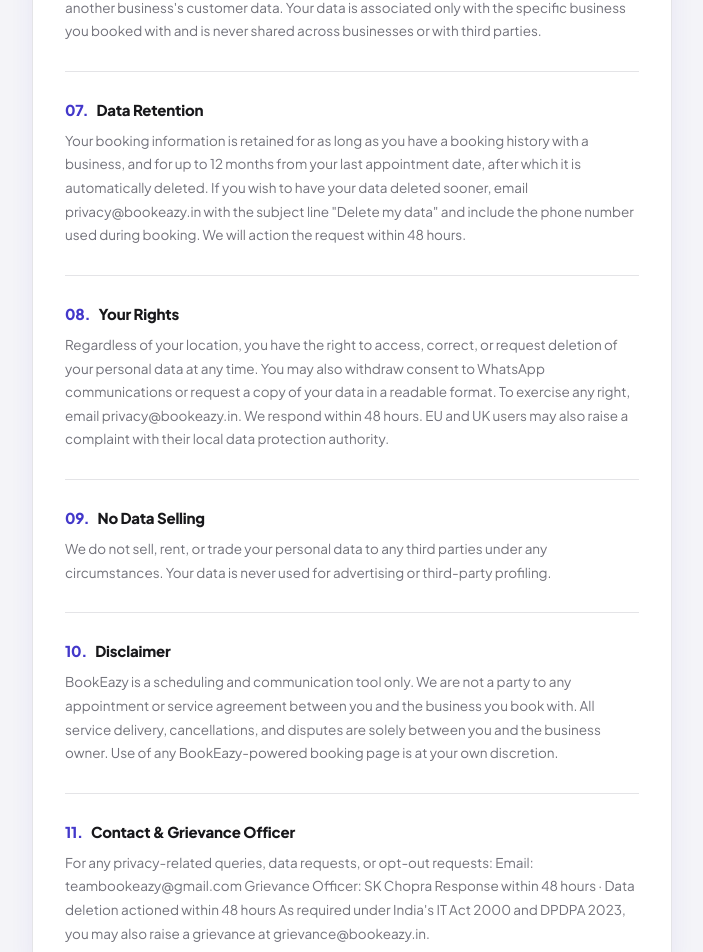
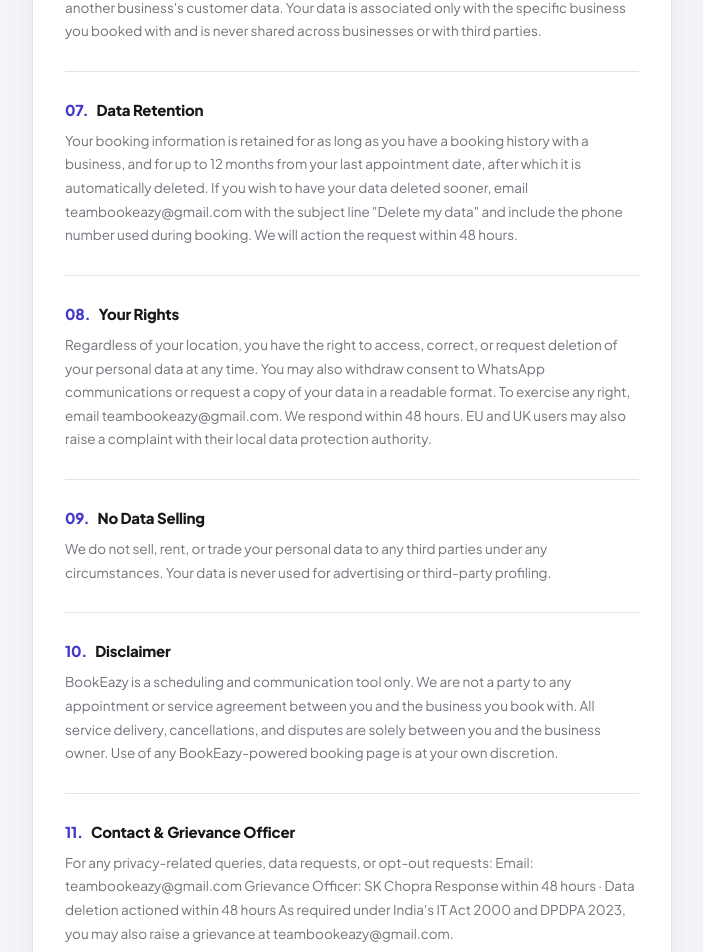
Before and after one commit to ncworkspace686-droid/bookeazy-web, a Next.js app: page /privacy in a window 1280 px wide. Shown: the part 1560-2512 px from the top of the page, without its empty margins (288-991 px from the left). Built offline with nearby package versions, Linux system fonts and the light colour scheme.

Commit message:
Update privacy.js

```diff
--- a/pages/privacy.js
+++ b/pages/privacy.js
@@ -19,7 +19,7 @@
     },
     {
       title: 'WhatsApp Communications',
-      body: `By submitting a booking, you may receive WhatsApp messages from the business owner regarding your appointment — such as a confirmation or reminder. These messages are sent manually by the business owner from their own device using a pre-filled link generated by BookEazy. BookEazy does not send messages automatically and does not access your WhatsApp account or conversations.\n\nYou can opt out at any time by replying STOP to any WhatsApp message from the business, or by emailing privacy@bookeazy.in with your phone number. Opt-out requests are actioned within 48 hours.`
+      body: `By submitting a booking, you may receive WhatsApp messages from the business owner regarding your appointment — such as a confirmation or reminder. These messages are sent manually by the business owner from their own device using a pre-filled link generated by BookEazy. BookEazy does not send messages automatically and does not access your WhatsApp account or conversations.\n\nYou can opt out at any time by replying STOP to any WhatsApp message from the business, or by emailing teambookeazy@gmail.com with your phone number. Opt-out requests are actioned within 48 hours.`
     },
     {
       title: 'Google Sign-In & Firebase',
@@ -31,11 +31,11 @@
     },
     {
       title: 'Data Retention',
-      body: `Your booking information is retained for as long as you have a booking history with a business, and for up to 12 months from your last appointment date, after which it is automatically deleted. If you wish to have your data deleted sooner, email privacy@bookeazy.in with the subject line "Delete my data" and include the phone number used during booking. We will action the request within 48 hours.`
+      body: `Your booking information is retained for as long as you have a booking history with a business, and for up to 12 months from your last appointment date, after which it is automatically deleted. If you wish to have your data deleted sooner, email teambookeazy@gmail.com with the subject line "Delete my data" and include the phone number used during booking. We will action the request within 48 hours.`
     },
     {
       title: 'Your Rights',
-      body: `Regardless of your location, you have the right to access, correct, or request deletion of your personal data at any time. You may also withdraw consent to WhatsApp communications or request a copy of your data in a readable format. To exercise any right, email privacy@bookeazy.in. We respond within 48 hours. EU and UK users may also raise a complaint with their local data protection authority.`
+      body: `Regardless of your location, you have the right to access, correct, or request deletion of your personal data at any time. You may also withdraw consent to WhatsApp communications or request a copy of your data in a readable format. To exercise any right, email teambookeazy@gmail.com. We respond within 48 hours. EU and UK users may also raise a complaint with their local data protection authority.`
     },
     {
       title: 'No Data Selling',
@@ -47,7 +47,7 @@
     },
     {
       title: 'Contact & Grievance Officer',
-      body: `For any privacy-related queries, data requests, or opt-out requests:\n\nEmail: teambookeazy@gmail.com\nGrievance Officer: SK Chopra \nResponse within 48 hours · Data deletion actioned within 48 hours\n\nAs required under India's IT Act 2000 and DPDPA 2023, you may also raise a grievance at grievance@bookeazy.in.`
+      body: `For any privacy-related queries, data requests, or opt-out requests:\n\nEmail: teambookeazy@gmail.com\nGrievance Officer: SK Chopra \nResponse within 48 hours · Data deletion actioned within 48 hours\n\nAs required under India's IT Act 2000 and DPDPA 2023, you may also raise a grievance at teambookeazy@gmail.com.`
     },
   ];
 
```
